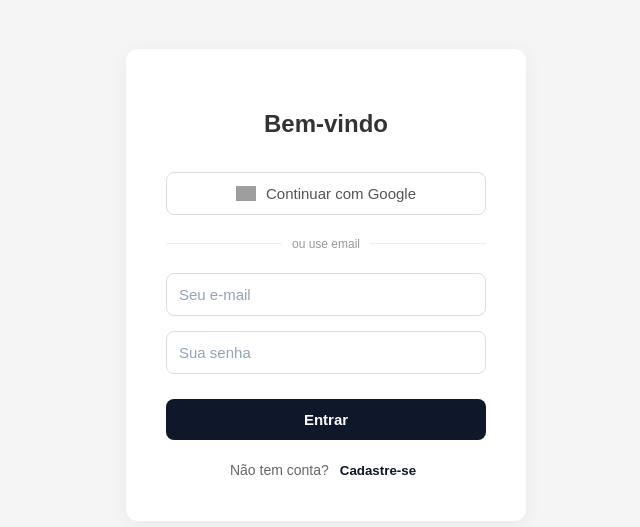
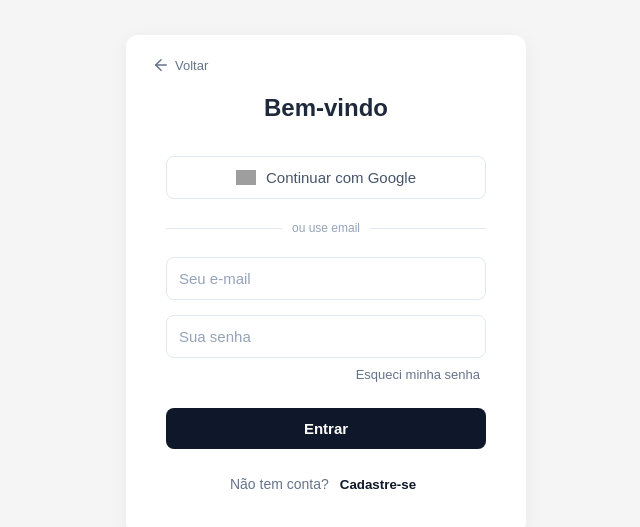
Before and after one commit to AugustoOmena/loja-frontend, a React (Vite) app: page /login in a window 1280 px wide. Shown: the part 115-642 px from the top of the page, without its empty margins (314-954 px from the left). Built offline with nearby package versions, Linux system fonts and the light colour scheme; no server answers; grey boxes are pictures that could not be loaded.

Commit message:
feat: add password reset functionality to authService and enhance Login component

```diff
--- a/src/components/CartDrawer.tsx
+++ b/src/components/CartDrawer.tsx
@@ -1,6 +1,7 @@
 import { X, Trash2, Plus, Minus, ShoppingBag } from "lucide-react";
 import { useCart } from "../contexts/CartContext";
 import { useNavigate } from "react-router-dom";
+import { useTheme } from "../contexts/ThemeContext"; // <--- 1. Import do Tema
 
 export const CartDrawer = () => {
   const {
@@ -11,7 +12,9 @@ export const CartDrawer = () => {
     updateQuantity,
     cartTotal,
   } = useCart();
+
   const navigate = useNavigate();
+  const { colors, theme } = useTheme(); // <--- 2. Hook
 
   if (!isCartOpen) return null;
 
@@ -20,22 +23,162 @@ export const CartDrawer = () => {
     navigate("/checkout");
   };
 
+  // --- 3. ESTILOS DINÂMICOS (Dentro do componente) ---
+  const styles = {
+    overlay: {
+      position: "fixed" as const,
+      top: 0,
+      left: 0,
+      right: 0,
+      bottom: 0,
+      zIndex: 2000,
+      display: "flex",
+      justifyContent: "flex-end",
+    },
+    backdrop: {
+      position: "absolute" as const,
+      top: 0,
+      left: 0,
+      right: 0,
+      bottom: 0,
+      backgroundColor: "rgba(0,0,0,0.5)",
+      cursor: "pointer",
+    },
+    drawer: {
+      position: "relative" as const,
+      width: "100%",
+      maxWidth: "400px",
+      height: "100%",
+      backgroundColor: colors.card, // Cor do Card (Branco ou Slate Escuro)
+      color: colors.text, // Texto automático
+      display: "flex",
+      flexDirection: "column" as const,
+      boxShadow: "-5px 0 15px rgba(0,0,0,0.2)",
+      animation: "slideIn 0.3s ease-out",
+    },
+    header: {
+      padding: "20px",
+      borderBottom: `1px solid ${colors.border}`,
+      display: "flex",
+      justifyContent: "space-between",
+      alignItems: "center",
+      backgroundColor: colors.card,
+    },
+    title: {
+      fontSize: "20px",
+      fontWeight: "bold",
+      display: "flex",
+      alignItems: "center",
+      gap: "10px",
+      color: colors.text,
+    },
+    content: {
+      flex: 1,
+      overflowY: "auto" as const,
+      padding: "20px",
+      backgroundColor: colors.card,
+    },
+    footer: {
+      padding: "20px",
+      borderTop: `1px solid ${colors.border}`,
+      backgroundColor: colors.bg, // Levemente diferente do card para contraste
+    },
+
+    // Itens
+    cartItem: {
+      display: "flex",
+      gap: "15px",
+      paddingBottom: "15px",
+      borderBottom: `1px solid ${colors.border}`,
+    },
+    imageWrapper: {
+      width: "70px",
+      height: "70px",
+      borderRadius: "8px",
+      overflow: "hidden",
+      border: `1px solid ${colors.border}`,
+      backgroundColor: colors.bg,
+    },
+    img: { width: "100%", height: "100%", objectFit: "cover" as const },
+    placeholderImg: {
+      width: "100%",
+      height: "100%",
+      backgroundColor: colors.bg,
+      color: colors.muted,
+      display: "flex",
+      alignItems: "center",
+      justifyContent: "center",
+      fontSize: "10px",
+    },
+
+    // Botões
+    closeBtn: {
+      background: "none",
+      border: "none",
+      cursor: "pointer",
+      padding: "5px",
+      color: colors.muted,
+      transition: "color 0.2s",
+    },
+    qtyControl: {
+      display: "flex",
+      alignItems: "center",
+      gap: "8px",
+      backgroundColor: colors.bg, // Fundo do controle
+      borderRadius: "6px",
+      padding: "2px",
+      border: `1px solid ${colors.border}`,
+    },
+    qtyBtn: {
+      width: "24px",
+      height: "24px",
+      display: "flex",
+      alignItems: "center",
+      justifyContent: "center",
+      border: "none",
+      backgroundColor: colors.card, // Botão destaca do fundo do controle
+      color: colors.text,
+      borderRadius: "4px",
+      cursor: "pointer",
+      boxShadow: "0 1px 2px rgba(0,0,0,0.05)",
+    },
+    checkoutBtn: {
+      width: "100%",
+      padding: "15px",
+      backgroundColor: "#10b981", // Verde (Marca de sucesso)
+      color: "white",
+      border: "none",
+      borderRadius: "8px",
+      fontWeight: "bold",
+      fontSize: "16px",
+      cursor: "pointer",
+    },
+    secondaryBtn: {
+      marginTop: "20px",
+      padding: "10px 20px",
+      backgroundColor: "transparent",
+      border: `1px solid ${colors.border}`,
+      color: colors.text,
+      borderRadius: "6px",
+      cursor: "pointer",
+    },
+  };
+
   return (
     <div style={styles.overlay}>
-      {/* Fecha ao clicar fora */}
+      {/* Keyframes para animação */}
+      <style>{`
+        @keyframes slideIn {
+          from { transform: translateX(100%); }
+          to { transform: translateX(0); }
+        }
+      `}</style>
+
       <div style={styles.backdrop} onClick={() => setIsCartOpen(false)} />
 
       <div style={styles.drawer}>
         <div style={styles.header}>
-          <h2
-            style={{
-              fontSize: "20px",
-              fontWeight: "bold",
-              display: "flex",
-              alignItems: "center",
-              gap: "10px",
-            }}
-          >
+          <h2 style={styles.title}>
             <ShoppingBag size={24} /> Seu Carrinho
           </h2>
           <button onClick={() => setIsCartOpen(false)} style={styles.closeBtn}>
@@ -46,7 +189,11 @@ export const CartDrawer = () => {
         <div style={styles.content}>
           {items.length === 0 ? (
             <div
-              style={{ textAlign: "center", padding: "40px", color: "#94a3b8" }}
+              style={{
+                textAlign: "center",
+                padding: "40px",
+                color: colors.muted,
+              }}
             >
               <ShoppingBag
                 size={48}
@@ -68,7 +215,11 @@ export const CartDrawer = () => {
                 <div key={`${item.id}-${idx}`} style={styles.cartItem}>
                   <div style={styles.imageWrapper}>
                     {item.image ? (
-                      <img src={item.image} style={styles.img} />
+                      <img
+                        src={item.image}
+                        style={styles.img}
+                        alt={item.name}
+                      />
                     ) : (
                       <div style={styles.placeholderImg}>IMG</div>
                     )}
@@ -80,6 +231,7 @@ export const CartDrawer = () => {
                         fontSize: "14px",
                         fontWeight: "600",
                         marginBottom: "4px",
+                        color: colors.text,
                       }}
                     >
                       {item.name}
@@ -87,7 +239,7 @@ export const CartDrawer = () => {
                     <div
                       style={{
                         fontSize: "12px",
-                        color: "#64748b",
+                        color: colors.muted,
                         marginBottom: "8px",
                       }}
                     >
@@ -125,7 +277,14 @@ export const CartDrawer = () => {
                       >
                         <Minus size={14} />
                       </button>
-                      <span style={{ fontSize: "13px", fontWeight: "bold" }}>
+                      <span
+                        style={{
+                          fontSize: "13px",
+                          fontWeight: "bold",
+                          color: colors.text,
+                          padding: "0 5px",
+                        }}
+                      >
                         {item.quantity}
                       </span>
                       <button
@@ -151,6 +310,7 @@ export const CartDrawer = () => {
                 marginBottom: "15px",
                 fontWeight: "bold",
                 fontSize: "18px",
+                color: colors.text,
               }}
             >
               <span>Total</span>
@@ -165,119 +325,3 @@ export const CartDrawer = () => {
     </div>
   );
 };
-
-const styles: { [key: string]: React.CSSProperties } = {
-  overlay: {
-    position: "fixed",
-    top: 0,
-    left: 0,
-    right: 0,
-    bottom: 0,
-    zIndex: 2000,
-    display: "flex",
-    justifyContent: "flex-end",
-  },
-  backdrop: {
-    position: "absolute",
-    top: 0,
-    left: 0,
-    right: 0,
-    bottom: 0,
-    backgroundColor: "rgba(0,0,0,0.5)",
-  },
-  drawer: {
-    position: "relative",
-    width: "100%",
-    maxWidth: "400px",
-    height: "100%",
-    backgroundColor: "white",
-    display: "flex",
-    flexDirection: "column",
-    boxShadow: "-5px 0 15px rgba(0,0,0,0.1)",
-    animation: "slideIn 0.3s ease-out",
-  },
-  header: {
-    padding: "20px",
-    borderBottom: "1px solid #e2e8f0",
-    display: "flex",
-    justifyContent: "space-between",
-    alignItems: "center",
-  },
-  content: { flex: 1, overflowY: "auto", padding: "20px" },
-  footer: {
-    padding: "20px",
-    borderTop: "1px solid #e2e8f0",
-    backgroundColor: "#f8fafc",
-  },
-
-  cartItem: {
-    display: "flex",
-    gap: "15px",
-    paddingBottom: "15px",
-    borderBottom: "1px solid #f1f5f9",
-  },
-  imageWrapper: {
-    width: "70px",
-    height: "70px",
-    borderRadius: "8px",
-    overflow: "hidden",
-    border: "1px solid #e2e8f0",
-  },
-  img: { width: "100%", height: "100%", objectFit: "cover" },
-  placeholderImg: {
-    width: "100%",
-    height: "100%",
-    backgroundColor: "#eee",
-    display: "flex",
-    alignItems: "center",
-    justifyContent: "center",
-    fontSize: "10px",
-  },
-
-  closeBtn: {
-    background: "none",
-    border: "none",
-    cursor: "pointer",
-    padding: "5px",
-  },
-  qtyControl: {
-    display: "flex",
-    alignItems: "center",
-    gap: "8px",
-    backgroundColor: "#f1f5f9",
-    borderRadius: "6px",
-    padding: "2px",
-  },
-  qtyBtn: {
-    width: "24px",
-    height: "24px",
-    display: "flex",
-    alignItems: "center",
-    justifyContent: "center",
-    border: "none",
-    backgroundColor: "white",
-    borderRadius: "4px",
-    cursor: "pointer",
-    boxShadow: "0 1px 2px rgba(0,0,0,0.05)",
-  },
-
-  checkoutBtn: {
-    width: "100%",
-    padding: "15px",
-    backgroundColor: "#10b981",
-    color: "white",
-    border: "none",
-    borderRadius: "8px",
-    fontWeight: "bold",
-    fontSize: "16px",
-    cursor: "pointer",
-  },
-  secondaryBtn: {
-    marginTop: "20px",
-    padding: "10px 20px",
-    backgroundColor: "transparent",
-    border: "1px solid #cbd5e1",
-    borderRadius: "6px",
-    cursor: "pointer",
-  },
-};
--- a/src/pages/Login.tsx
+++ b/src/pages/Login.tsx
@@ -1,20 +1,25 @@
 import { useState } from "react";
 import { useNavigate } from "react-router-dom";
 import { authService } from "../services/authService";
-import { AlertCircle } from "lucide-react"; // Ícone de erro opcional
+import { AlertCircle, ArrowLeft, CheckCircle } from "lucide-react";
 
 export const Login = () => {
   const navigate = useNavigate();
+
+  // Estados do Formulário
   const [email, setEmail] = useState("");
   const [password, setPassword] = useState("");
+
+  // Estados de Controle de Tela
   const [loading, setLoading] = useState(false);
   const [isRegister, setIsRegister] = useState(false);
+  const [isForgotPassword, setIsForgotPassword] = useState(false);
 
-  // ESTADO PARA MENSAGEM DE ERRO
+  // Feedback visual
   const [errorMessage, setErrorMessage] = useState<string | null>(null);
   const [successMessage, setSuccessMessage] = useState<string | null>(null);
 
-  // Tradutor de Erros do Supabase
+  // Tradutor de Erros
   const translateError = (errorMsg: string) => {
     if (errorMsg.includes("Invalid login credentials"))
       return "E-mail ou senha incorretos.";
@@ -24,32 +29,54 @@ export const Login = () => {
       return "A senha deve ter pelo menos 6 caracteres.";
     if (errorMsg.includes("Email not confirmed"))
       return "Verifique seu e-mail para confirmar o cadastro.";
+    if (errorMsg.includes("rate limit"))
+      return "Muitas tentativas. Aguarde um pouco.";
     return "Ocorreu um erro. Tente novamente.";
+  };
+
+  const resetFeedback = () => {
+    setErrorMessage(null);
+    setSuccessMessage(null);
   };
 
   const handleEmailAuth = async (e: React.FormEvent) => {
     e.preventDefault();
     setLoading(true);
-    setErrorMessage(null); // Limpa erros anteriores
-    setSuccessMessage(null);
+    resetFeedback();
 
     try {
       if (isRegister) {
-        // CORREÇÃO: Chama o método signUp que criamos agora
         await authService.signUp(email, password);
-        setSuccessMessage(
-          "Cadastro realizado! Verifique seu e-mail para confirmar.",
-        );
-        setIsRegister(false); // Volta para tela de login
+        setSuccessMessage("Cadastro realizado! Verifique seu e-mail.");
+        setIsRegister(false);
       } else {
         await authService.signIn(email, password);
         navigate("/");
       }
-    } catch (error: unknown) {
-      // Traduz e define o erro
-      const message =
-        error instanceof Error ? error.message : "Erro desconhecido";
-      setErrorMessage(translateError(message));
+    } catch (error: any) {
+      setErrorMessage(translateError(error.message || ""));
+    } finally {
+      setLoading(false);
+    }
+  };
+
+  const handleResetPassword = async (e: React.FormEvent) => {
+    e.preventDefault();
+    if (!email) {
+      setErrorMessage("Digite seu e-mail para recuperar a senha.");
+      return;
+    }
+
+    setLoading(true);
+    resetFeedback();
+
+    try {
+      await authService.sendPasswordReset(email);
+      setSuccessMessage(
+        "E-mail de recuperação enviado! Verifique sua caixa de entrada.",
+      );
+    } catch (error: any) {
+      setErrorMessage(translateError(error.message || ""));
     } finally {
       setLoading(false);
     }
@@ -63,6 +90,25 @@ export const Login = () => {
     }
   };
 
+  const getTitle = () => {
+    if (isForgotPassword) return "Recuperar Senha";
+    if (isRegister) return "Criar Conta";
+    return "Bem-vindo";
+  };
+
+  // Estilo base para os inputs
+  const inputStyle: React.CSSProperties = {
+    width: "100%",
+    padding: "12px",
+    borderRadius: "8px",
+    border: errorMessage ? "1px solid #ef4444" : "1px solid #e2e8f0", // Borda cinza suave
+    fontSize: "15px",
+    outline: "none",
+    backgroundColor: "white", // Força fundo branco
+    color: "#333", // Força texto escuro
+    boxSizing: "border-box", // Evita que padding aumente a largura
+  };
+
   return (
     <div
       style={{
@@ -70,33 +116,59 @@ export const Login = () => {
         display: "flex",
         alignItems: "center",
         justifyContent: "center",
-        backgroundColor: "#f5f5f5",
+        backgroundColor: "#f5f5f5", // Fundo da página cinza claro
         padding: "20px",
         fontFamily: "sans-serif",
       }}
     >
       <div
         style={{
-          backgroundColor: "white",
+          backgroundColor: "white", // Card branco
           padding: "40px",
           borderRadius: "12px",
           boxShadow: "0 4px 20px rgba(0,0,0,0.05)",
           width: "100%",
           maxWidth: "400px",
+          position: "relative",
         }}
       >
+        {/* --- BOTÃO VOLTAR PARA A LOJA --- */}
+        <button
+          onClick={() => navigate("/")}
+          style={{
+            position: "absolute",
+            top: "20px",
+            left: "20px",
+            background: "none",
+            border: "none",
+            cursor: "pointer",
+            color: "#64748b",
+            display: "flex",
+            alignItems: "center",
+            gap: "5px",
+            fontSize: "13px",
+            fontWeight: "500",
+          }}
+          title="Voltar para a loja"
+        >
+          <ArrowLeft size={18} /> Voltar
+        </button>
+
         <h1
           style={{
             textAlign: "center",
             marginBottom: "30px",
-            color: "#333",
+            marginTop: "15px",
+            color: "#1e293b",
             fontSize: "24px",
-            fontWeight: "bold",
+            fontWeight: "800",
           }}
         >
-          {isRegister ? "Criar Conta" : "Bem-vindo"}
+          {getTitle()}
         </h1>
 
+        {!isForgotPassword && (
+          <>
             <button
               onClick={handleGoogleLogin}
               style={{
@@ -104,7 +176,7 @@ export const Login = () => {
                 padding: "12px",
                 marginBottom: "20px",
                 backgroundColor: "white",
-            border: "1px solid #ddd",
+                border: "1px solid #e2e8f0",
                 borderRadius: "8px",
                 display: "flex",
                 alignItems: "center",
@@ -112,7 +184,7 @@ export const Login = () => {
                 gap: "10px",
                 cursor: "pointer",
                 fontSize: "15px",
-            color: "#555",
+                color: "#475569",
                 fontWeight: "500",
                 transition: "0.2s",
               }}
@@ -134,66 +206,104 @@ export const Login = () => {
               }}
             >
               <div
-            style={{ height: "1px", flex: 1, backgroundColor: "#eee" }}
+                style={{ height: "1px", flex: 1, backgroundColor: "#e2e8f0" }}
               ></div>
-          <span style={{ color: "#999", fontSize: "12px" }}>ou use email</span>
+              <span style={{ color: "#94a3b8", fontSize: "12px" }}>
+                ou use email
+              </span>
               <div
-            style={{ height: "1px", flex: 1, backgroundColor: "#eee" }}
+                style={{ height: "1px", flex: 1, backgroundColor: "#e2e8f0" }}
               ></div>
             </div>
+          </>
+        )}
 
-        {/* MENSAGEM DE SUCESSO (Cadastro) */}
+        {/* MENSAGEM DE SUCESSO */}
         {successMessage && (
           <div
             style={{
               backgroundColor: "#dcfce7",
               color: "#166534",
-              padding: "10px",
-              borderRadius: "6px",
+              padding: "12px",
+              borderRadius: "8px",
               fontSize: "14px",
               marginBottom: "15px",
               textAlign: "center",
+              display: "flex",
+              alignItems: "center",
+              justifyContent: "center",
+              gap: "8px",
             }}
           >
-            {successMessage}
+            <CheckCircle size={18} /> {successMessage}
           </div>
         )}
 
+        {/* --- FORMULÁRIO --- */}
         <form
-          onSubmit={handleEmailAuth}
+          onSubmit={isForgotPassword ? handleResetPassword : handleEmailAuth}
           style={{ display: "flex", flexDirection: "column", gap: "15px" }}
         >
+          {isForgotPassword && (
+            <p
+              style={{
+                fontSize: "14px",
+                color: "#64748b",
+                textAlign: "center",
+                marginBottom: "5px",
+                lineHeight: "1.5",
+              }}
+            >
+              Digite seu e-mail e enviaremos um link para você redefinir sua
+              senha.
+            </p>
+          )}
+
           <input
             type="email"
             placeholder="Seu e-mail"
             required
             value={email}
             onChange={(e) => setEmail(e.target.value)}
-            style={{
-              padding: "12px",
-              borderRadius: "8px",
-              border: errorMessage ? "1px solid #ef4444" : "1px solid #ddd",
-              fontSize: "15px",
-              outline: "none",
-            }}
+            style={inputStyle}
           />
 
+          {!isForgotPassword && (
+            <div style={{ display: "flex", flexDirection: "column" }}>
               <input
                 type="password"
                 placeholder="Sua senha"
                 required
                 value={password}
                 onChange={(e) => setPassword(e.target.value)}
-            style={{
-              padding: "12px",
-              borderRadius: "8px",
-              border: errorMessage ? "1px solid #ef4444" : "1px solid #ddd",
-              fontSize: "15px",
-              outline: "none",
-            }}
+                style={inputStyle}
               />
 
-          {/* MENSAGEM DE ERRO (EM PORTUGUÊS) */}
+              {!isRegister && (
+                <button
+                  type="button"
+                  onClick={() => {
+                    setIsForgotPassword(true);
+                    resetFeedback();
+                  }}
+                  style={{
+                    background: "none",
+                    border: "none",
+                    color: "#64748b",
+                    fontSize: "13px",
+                    cursor: "pointer",
+                    alignSelf: "flex-end",
+                    marginTop: "8px",
+                    fontWeight: "500",
+                  }}
+                >
+                  Esqueci minha senha
+                </button>
+              )}
+            </div>
+          )}
+
+          {/* MENSAGEM DE ERRO */}
           {errorMessage && (
             <div
               style={{
@@ -205,8 +315,7 @@ export const Login = () => {
                 marginTop: "-5px",
               }}
             >
-              <AlertCircle size={14} />
-              <span>{errorMessage}</span>
+              <AlertCircle size={14} /> <span>{errorMessage}</span>
             </div>
           )}
 
@@ -224,26 +333,50 @@ export const Login = () => {
               cursor: "pointer",
               marginTop: "10px",
               opacity: loading ? 0.7 : 1,
+              transition: "opacity 0.2s",
             }}
           >
-            {loading ? "Carregando..." : isRegister ? "Cadastrar" : "Entrar"}
+            {loading
+              ? "Carregando..."
+              : isForgotPassword
+                ? "Enviar E-mail"
+                : isRegister
+                  ? "Cadastrar"
+                  : "Entrar"}
           </button>
         </form>
 
         <div
           style={{
-            marginTop: "20px",
+            marginTop: "25px",
             textAlign: "center",
             fontSize: "14px",
-            color: "#666",
+            color: "#64748b",
           }}
         >
+          {isForgotPassword ? (
+            <button
+              onClick={() => {
+                setIsForgotPassword(false);
+                resetFeedback();
+              }}
+              style={{
+                background: "none",
+                border: "none",
+                color: "#0f172a",
+                fontWeight: "bold",
+                cursor: "pointer",
+              }}
+            >
+              Voltar para o Login
+            </button>
+          ) : (
+            <>
               {isRegister ? "Já tem conta?" : "Não tem conta?"}
               <button
                 onClick={() => {
                   setIsRegister(!isRegister);
-              setErrorMessage(null);
-              setSuccessMessage(null);
+                  resetFeedback();
                 }}
                 style={{
                   background: "none",
@@ -256,6 +389,8 @@ export const Login = () => {
               >
                 {isRegister ? "Fazer Login" : "Cadastre-se"}
               </button>
+            </>
+          )}
         </div>
       </div>
     </div>
```
Also changed, not shown: src/services/authService.ts (+9 -0 lines). Lines whose indentation alone changed are shown as unchanged.
